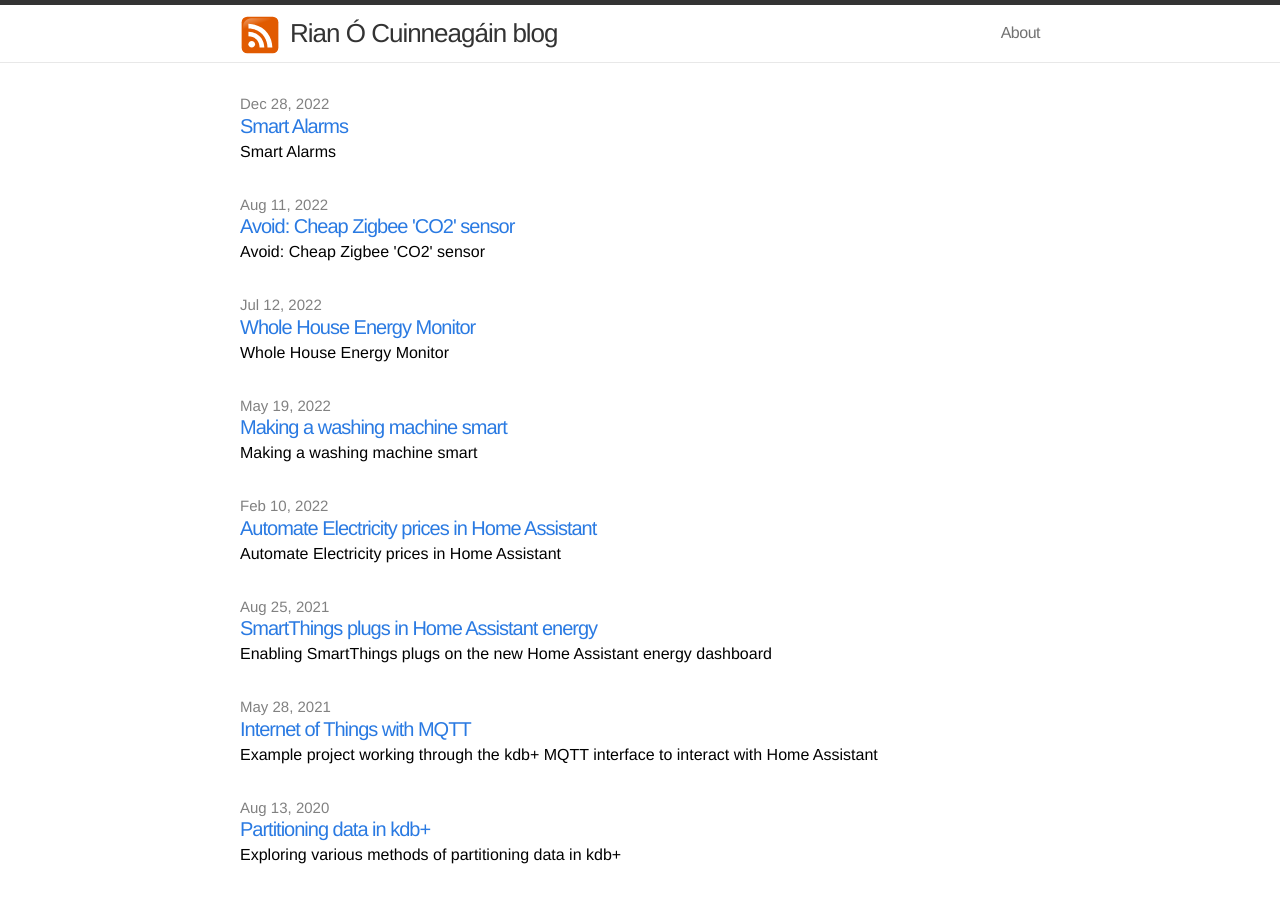
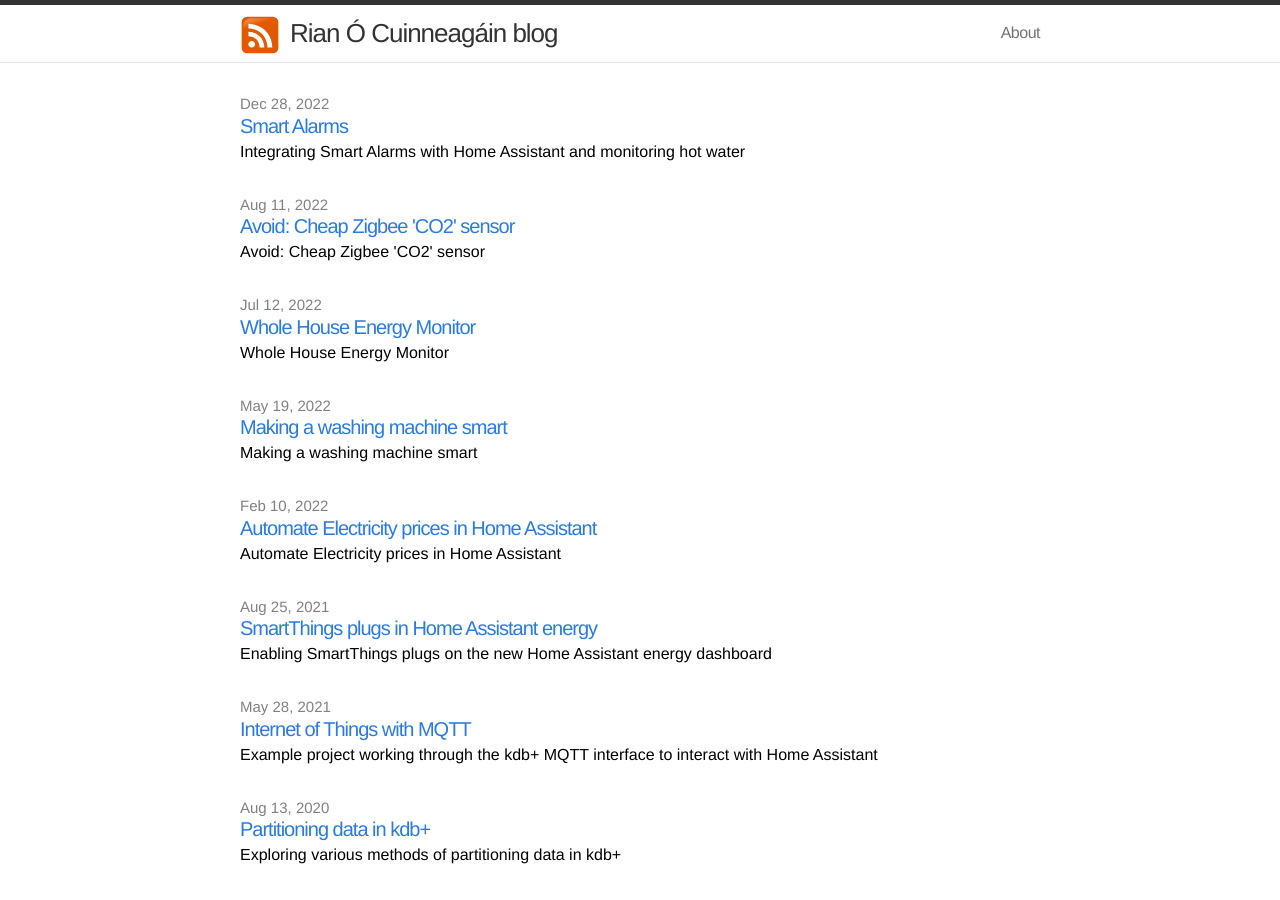
Before and after one commit to rianoc/rianoc.github.io, a Jekyll site: the page built from index.html, in a window 1280 px wide and 900 px high. Built offline with Jekyll 4.4.1, drawn with Linux system fonts in a browser that asks for light colours.

Commit message:
Alarm headers and excerpt

```diff
--- a/_posts/2022-12-08-Smart-alarms.md
+++ b/_posts/2022-12-08-Smart-alarms.md
@@ -1,11 +1,11 @@
 ---
 layout: post
 title:  "Smart Alarms"
-excerpt: "Smart Alarms"
+excerpt: "Integrating Smart Alarms with Home Assistant and monitoring hot water"
 date:   2022-12-28 20:25:00
 ---
 
-# Replacing legacy alarm with Yale Sync smart alarm
+## Replacing legacy alarm with Yale Sync smart alarm
 
 My house came a legacy hardwired alarm Aritech CS350 (discontinued 2006). I didn't trust it's reliability and wanted some remote monitoring functionality.
 
@@ -13,7 +13,7 @@ I wated something 100% stand alone so I went with a [Yale Sync](https://yalehome
 Generally I have been happy with it apart from needing to move one of the Smoke/Heat/PIR sensors as the PIR sensor was getting falsely triggered by its proximity to a radiator.
 I was easily able to bring this in to Home Assistant using the [Yale Smart Living](https://www.home-assistant.io/integrations/yale_smart_alarm/). It relies on cloud polling but that's fine for me. All it's sensors are battery powered and it's hub has a battery backup which means the unit functions in power outage.
 
-# Using Konnected and Alarmo
+## Using Konnected and Alarmo
 
 I removed the legacy alarm panel but did not remove the sensors. I wanted to see if I could get some value from them to augment the Yale alarm. For this I came across [Konnected](https://konnected.io/). I got the most basic [6 Zone](https://konnected.io/collections/shop-now/products/6-zone-konnected-alarm-panel-siren-output) board. It was $99 in Aug 22 when I bought which did feel high, now in Dec 22 it is $59 which is much more reasonable.
 
```
